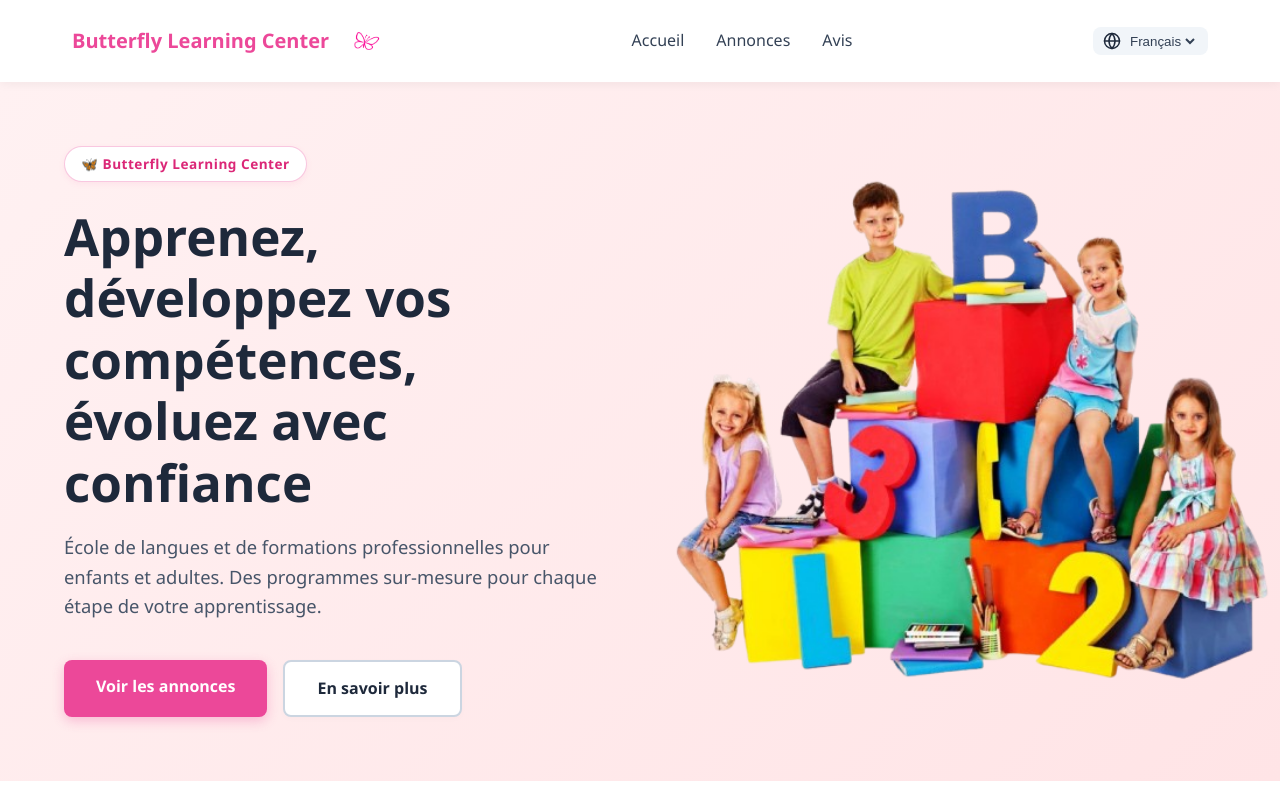
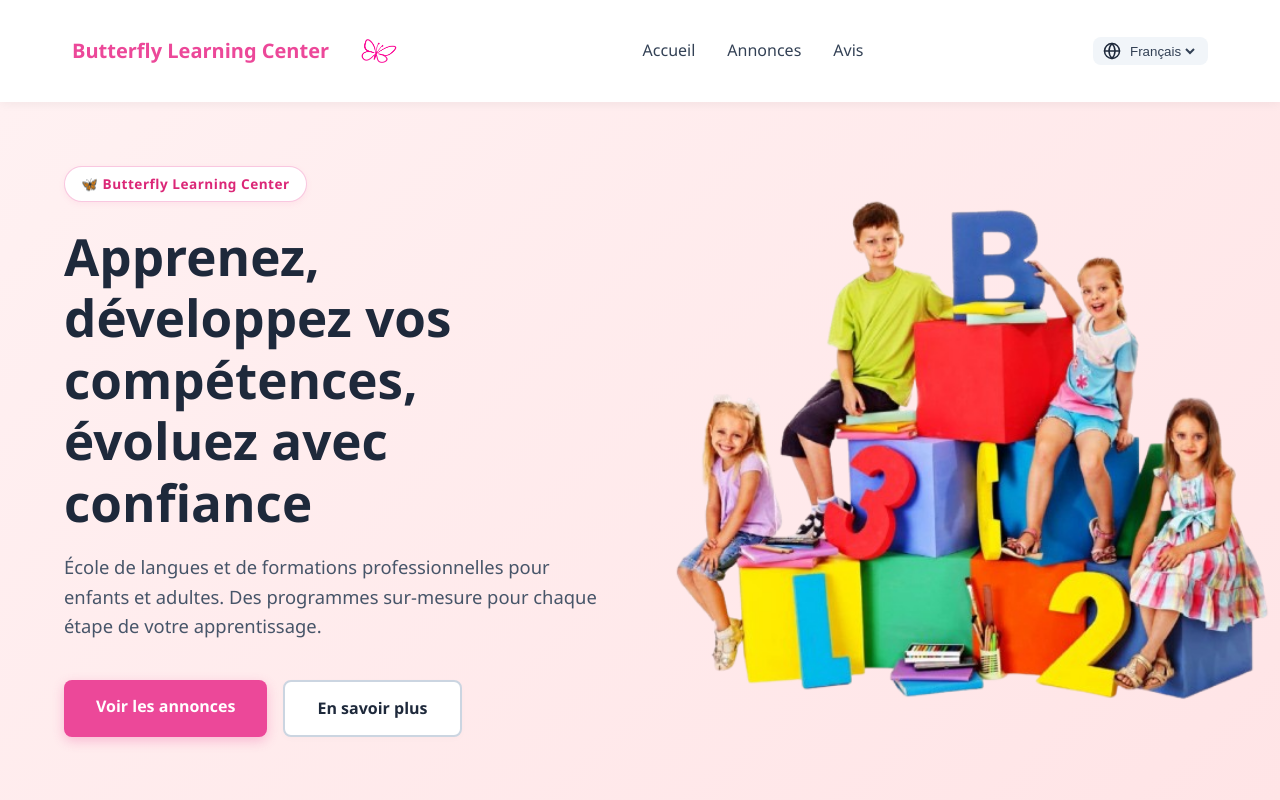
Before and after one commit to KH-HOCINE/butterfly-learning-center, a React app in the folder client/: page / in a window 1280 px wide. Shown: the top 800 px of the page. Built offline with nearby package versions, Linux system fonts and the light colour scheme; no server answers; the HTML template or start-up script is replaced by a standard one.

Commit message:
ajout du  logo dans le header

```diff
--- a/client/src/components/Header.jsx
+++ b/client/src/components/Header.jsx
@@ -37,17 +37,17 @@ const Header = () => {
   return (
     <header className="header">
       <div className="header-container">
-        {/* Logo et Texte inversés (texte à gauche, image plus grande à droite) */}
+        {/* Logo agrandi à 70px et positionné à droite du texte */}
         <div
           className="logo-container"
           onClick={(e) => handleNavClick(e, 'home')}
-          style={{ cursor: 'pointer', display: 'flex', alignItems: 'center', gap: '12px' }}
+          style={{ cursor: 'pointer', display: 'flex', alignItems: 'center', gap: '14px' }}
         >
           <span className="logo-text">Butterfly Learning Center</span>
           <img
             src={logoImage}
             alt="Logo Butterfly"
-            style={{ width: '50px', height: '50px', objectFit: 'contain' }}
+            style={{ width: '70px', height: '70px', objectFit: 'contain' }}
           />
         </div>
 
```
